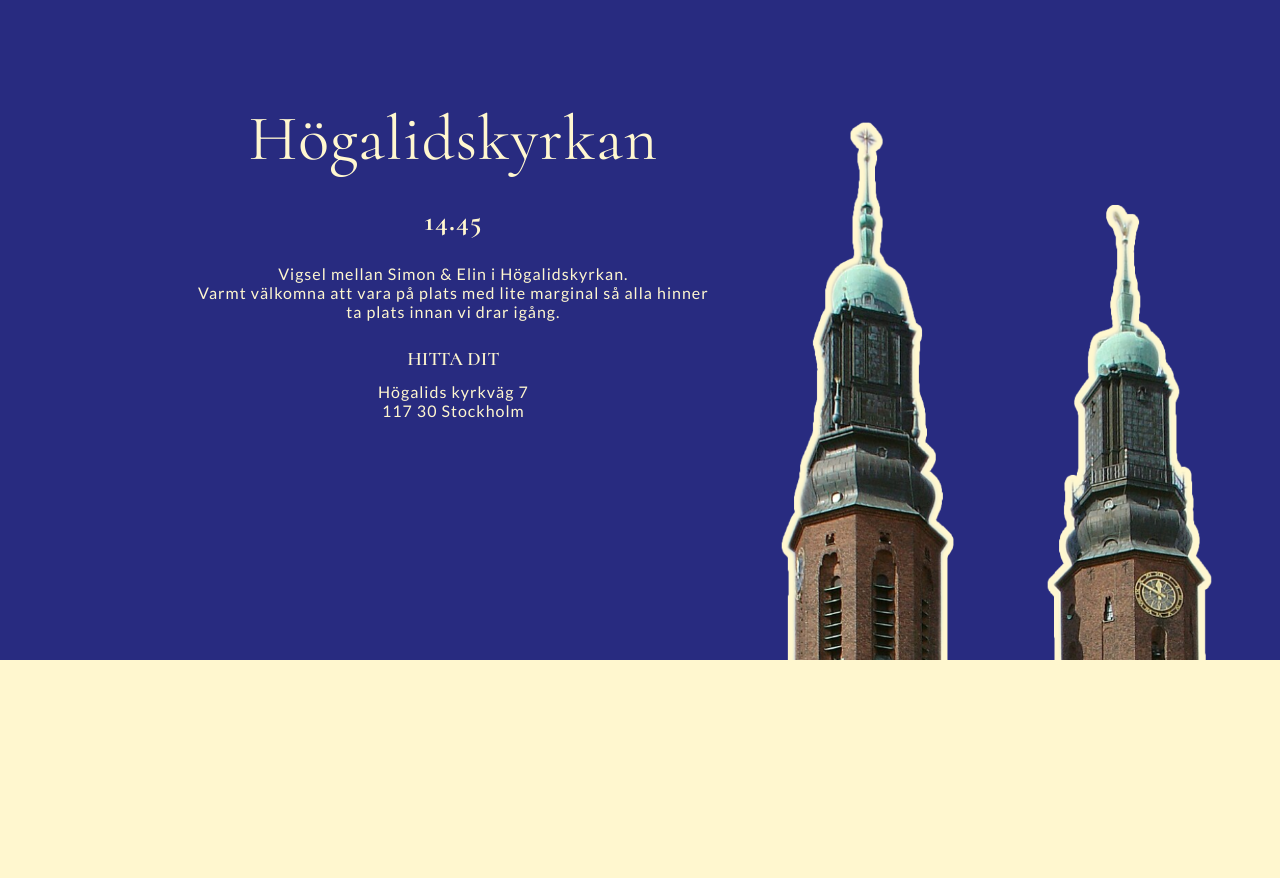
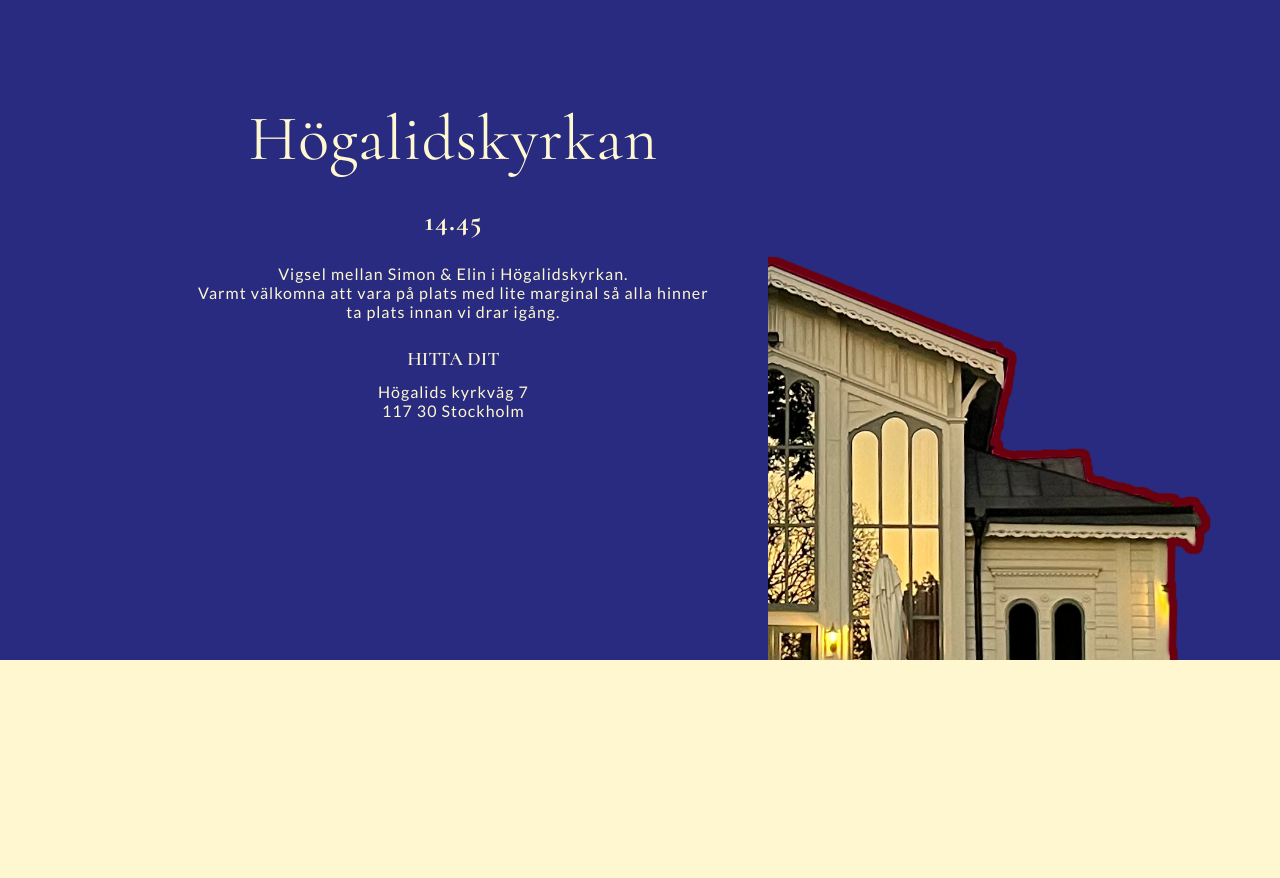
Before and after one commit to elinfors/27sept, a React (Create React App) app: page / in a window 1280 px wide. Shown: the part 940-1818 px from the top of the page. Built offline with nearby package versions, Linux system fonts and the light colour scheme; a web font is replaced by a local one.

Commit message:
test image

```diff
--- a/src/App.js
+++ b/src/App.js
@@ -86,7 +86,7 @@ function App() {
             <p className="Section-description-info"> Högalids kyrkväg 7 <br></br> 117 30 Stockholm </p>
           </div>
           <div className="Schedule-image-container">
-          <img className="Church-image" src={torn}></img>
+          <img className="Church-image" src={venue}></img>
           </div>
       </div>
       <div className="Venue-content js-scroll">
```
